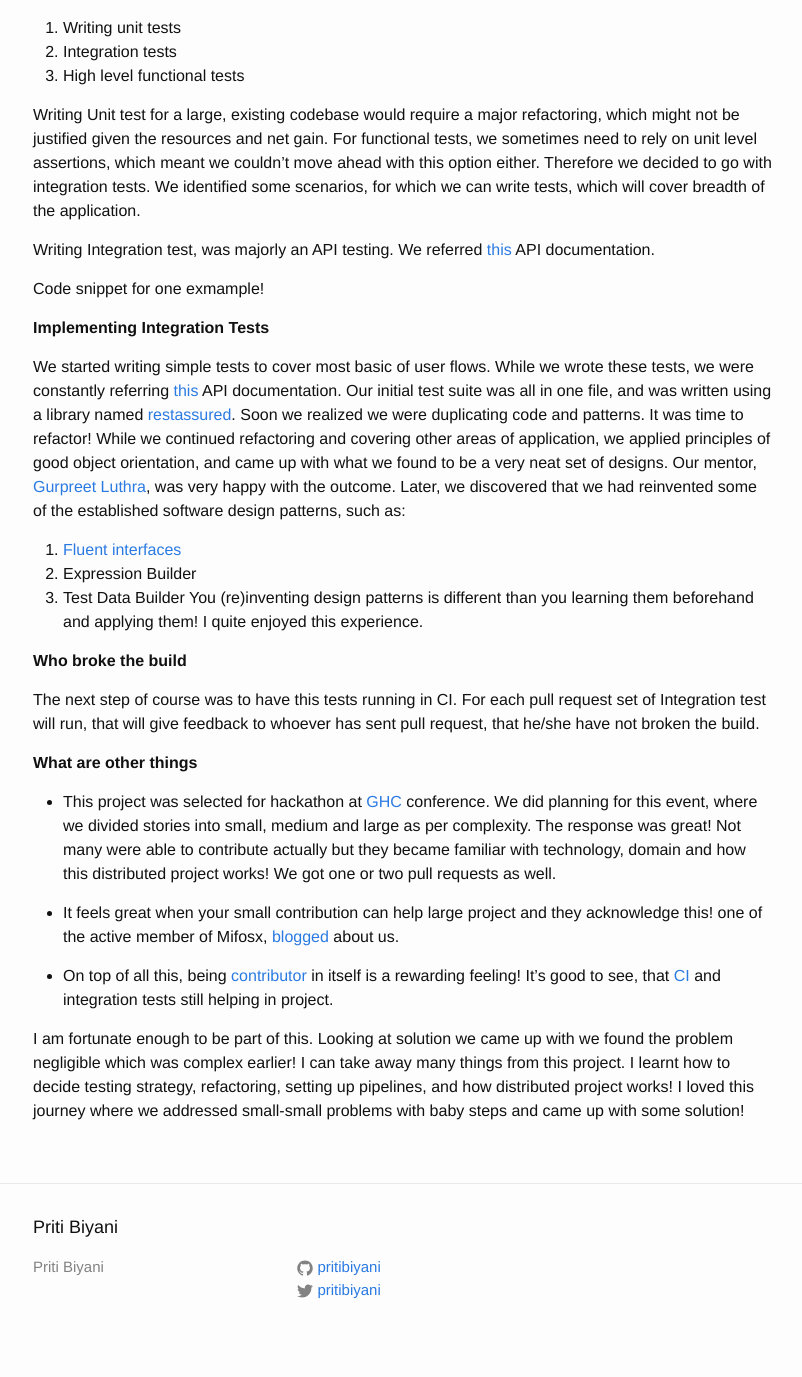
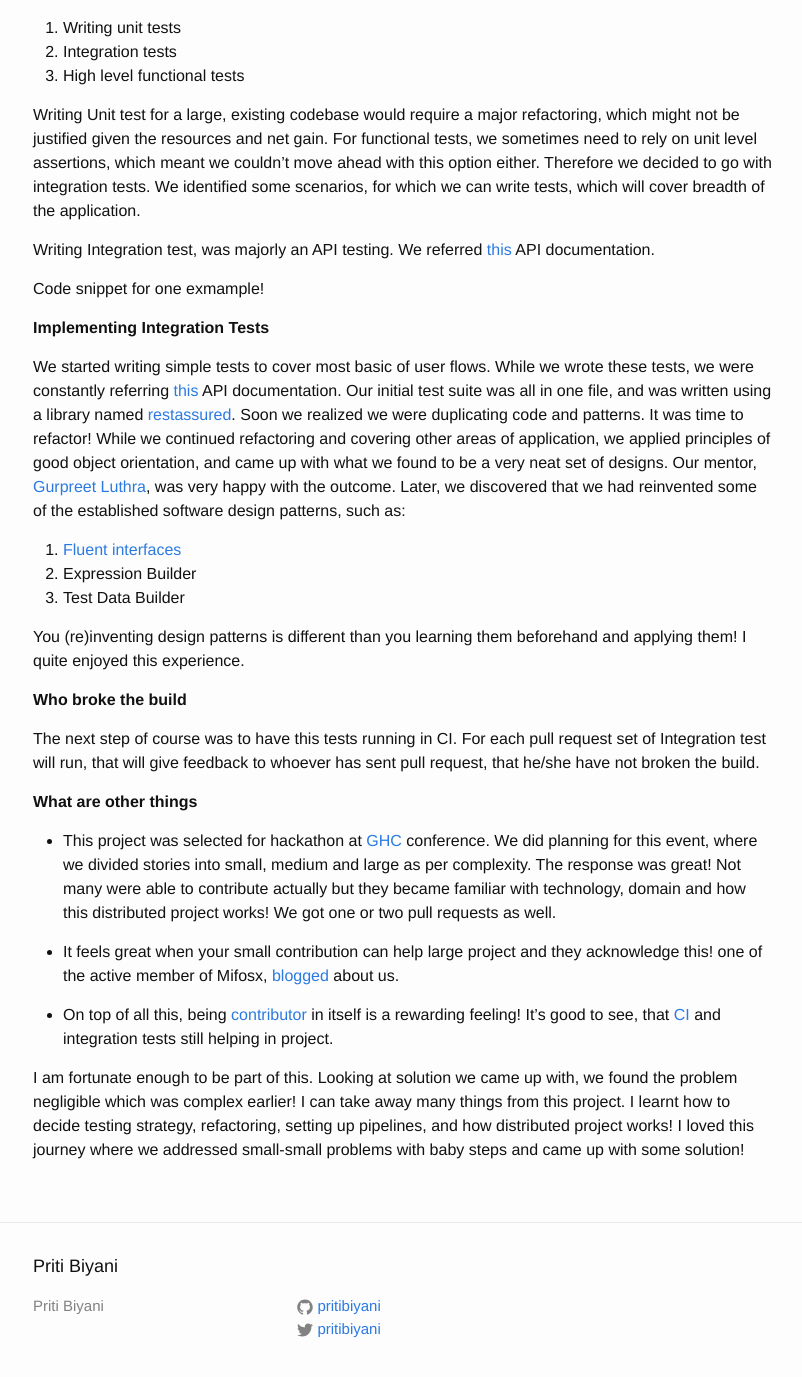
Before and after one commit to pritibiyani/pritibiyani.github.io, a Jekyll site: the page built from _posts/2015-01-17-contribution-to-third-pillar.markdown, in a window 1280 px wide and 1400 px high, scrolled down 784 px. Shown: the top 1377 px of the window, without its empty margins (237-1039 px from the left). Built offline with Jekyll 4.4.1, drawn with Linux system fonts in a browser that asks for light colours; comment, search, counter and statistics services are not loaded.

```diff
--- a/_posts/2015-01-17-contribution-to-third-pillar.markdown
+++ b/_posts/2015-01-17-contribution-to-third-pillar.markdown
@@ -46,6 +46,7 @@ We started writing simple tests to cover most basic of user flows. While we wrot
 1. [Fluent interfaces](http://martinfowler.com/bliki/FluentInterface.html)
 2. Expression Builder
 3. Test Data Builder
+
 You (re)inventing design patterns is different than you learning them beforehand and applying them! I quite enjoyed this experience.
 
 
@@ -63,4 +64,4 @@ We did planning for this event, where we divided stories into small, medium and
 * On top of all this, being [contributor](https://github.com/openMF/mifosx/graphs/contributors) in itself is a rewarding feeling! It's good to see, that [CI](https://github.com/openMF/mifosx#build-status) and integration tests still helping in project.
 
 
-I am fortunate enough to be part of this. Looking at solution we came up with we found the problem negligible which was complex earlier! I can take away many things from this project. I learnt how to decide testing strategy, refactoring, setting up pipelines, and how distributed project works! I loved this journey where we addressed small-small problems with baby steps and came up with some solution!
+I am fortunate enough to be part of this. Looking at solution we came up with, we found the problem negligible which was complex earlier! I can take away many things from this project. I learnt how to decide testing strategy, refactoring, setting up pipelines, and how distributed project works! I loved this journey where we addressed small-small problems with baby steps and came up with some solution!
```
